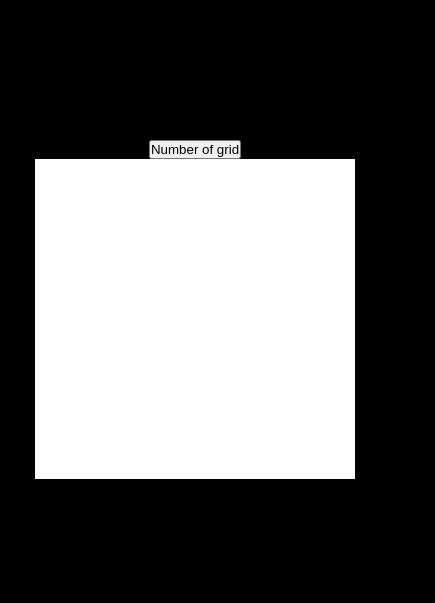
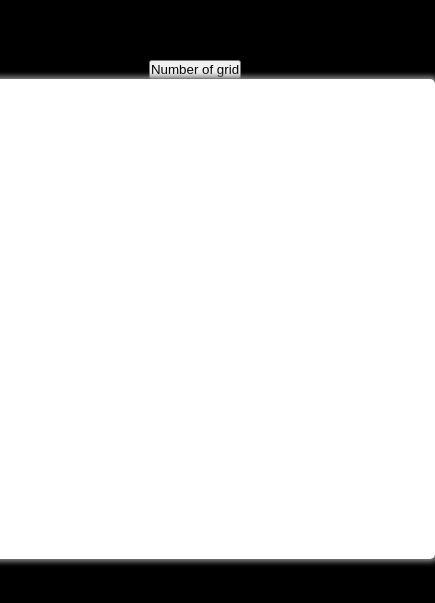
Before and after one commit to Shadrack04/odin-etch-a-sketch, a plain HTML site: page index.html in a window 390 px wide. Shown: the part 113-716 px from the top of the page, 435 px wide, since content can reach past the window. Drawn offline with Linux system fonts and the light colour scheme.

Commit message:
Add a few media query add a box-shadow

```diff
--- a/style.css
+++ b/style.css
@@ -15,12 +15,13 @@ body {
 }
 
 .content {
-  height: 20rem;
-  width: 20rem;
-
+  height: 30rem;
+  width: 30rem;
+  border-radius: 5px;
   background-color: white;
   display: flex;
   flex-wrap: wrap;
+  box-shadow: 1px 0px 5px 3px gray;
 
 }
 
@@ -35,3 +36,17 @@ body {
 .gridDiv-1 {
   background-color: blue;
 }
+
+@media (max-width: 700px) {
+  .content {
+    width: 23rem;
+    height: 23rem;
+  }
+}
+
+@media (max-width: 1025px) {
+  .content {
+    width: 30rem;
+    height: 30rem;
+  }
+}
```
